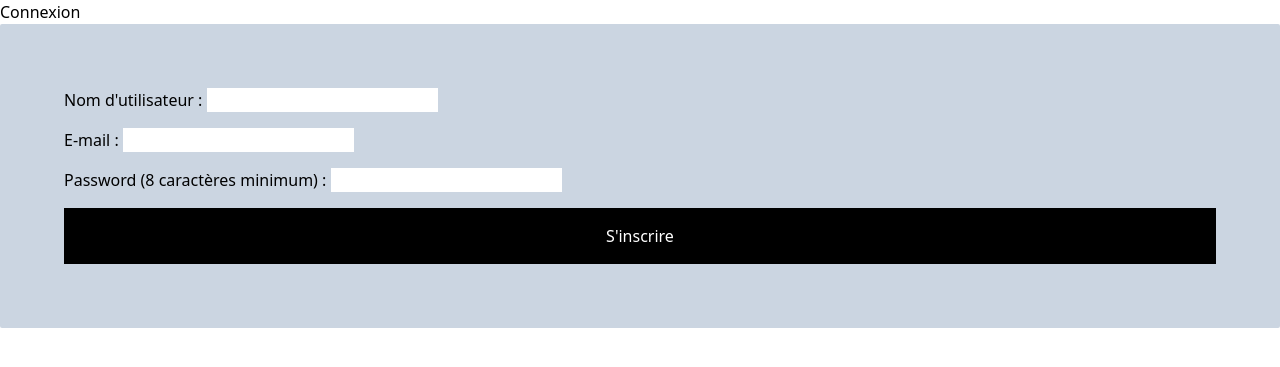
After one commit to Esteranodin/G404_TPgrpe-spotifly, a PHP site: page /public/inscription.php in a window 1280 px wide. The commit adds this page. Shown: the top 367 px of the page. Run offline with PHP 8.4, Linux system fonts and the light colour scheme.

Commit message:
added connexion and inscription page

```diff
--- a/assets/css/output.css
+++ b/assets/css/output.css
@@ -553,3 +553,149 @@ video {
 [hidden]:where(:not([hidden="until-found"])) {
   display: none;
 }
+
+.m-auto {
+  margin: auto;
+}
+
+.flex {
+  display: flex;
+}
+
+.size-64 {
+  width: 16rem;
+  height: 16rem;
+}
+
+.size-24 {
+  width: 6rem;
+  height: 6rem;
+}
+
+.size-\[\] {
+  width: ;
+  height: ;
+}
+
+.size-\[64px\] {
+  width: 64px;
+  height: 64px;
+}
+
+.h-fit {
+  height: -moz-fit-content;
+  height: fit-content;
+}
+
+.w-2\/3 {
+  width: 66.666667%;
+}
+
+.w-32 {
+  width: 8rem;
+}
+
+.w-64 {
+  width: 16rem;
+}
+
+.w-fit {
+  width: -moz-fit-content;
+  width: fit-content;
+}
+
+.w-\[64px\] {
+  width: 64px;
+}
+
+.cursor-pointer {
+  cursor: pointer;
+}
+
+.flex-col {
+  flex-direction: column;
+}
+
+.items-center {
+  align-items: center;
+}
+
+.gap-5 {
+  gap: 1.25rem;
+}
+
+.gap-4 {
+  gap: 1rem;
+}
+
+.rounded-sm {
+  border-radius: 0.125rem;
+}
+
+.bg-slate-400 {
+  --tw-bg-opacity: 1;
+  background-color: rgb(148 163 184 / var(--tw-bg-opacity, 1));
+}
+
+.bg-black {
+  --tw-bg-opacity: 1;
+  background-color: rgb(0 0 0 / var(--tw-bg-opacity, 1));
+}
+
+.bg-slate-300 {
+  --tw-bg-opacity: 1;
+  background-color: rgb(203 213 225 / var(--tw-bg-opacity, 1));
+}
+
+.p-4 {
+  padding: 1rem;
+}
+
+.p-8 {
+  padding: 2rem;
+}
+
+.p-12 {
+  padding: 3rem;
+}
+
+.p-16 {
+  padding: 4rem;
+}
+
+.p-2 {
+  padding: 0.5rem;
+}
+
+.text-center {
+  text-align: center;
+}
+
+.text-xl {
+  font-size: 1.25rem;
+  line-height: 1.75rem;
+}
+
+.text-3xl {
+  font-size: 1.875rem;
+  line-height: 2.25rem;
+}
+
+.font-bold {
+  font-weight: 700;
+}
+
+.font-extrabold {
+  font-weight: 800;
+}
+
+.text-white {
+  --tw-text-opacity: 1;
+  color: rgb(255 255 255 / var(--tw-text-opacity, 1));
+}
+
+.shadow-md {
+  --tw-shadow: 0 4px 6px -1px rgb(0 0 0 / 0.1), 0 2px 4px -2px rgb(0 0 0 / 0.1);
+  --tw-shadow-colored: 0 4px 6px -1px var(--tw-shadow-color), 0 2px 4px -2px var(--tw-shadow-color);
+  box-shadow: var(--tw-ring-offset-shadow, 0 0 #0000), var(--tw-ring-shadow, 0 0 #0000), var(--tw-shadow);
+}
--- /dev/null
+++ b/public/inscription.php
@@ -0,0 +1,55 @@
+<?php
+
+
+
+require_once("./components/htmlstart.php");
+
+?>
+
+
+
+<body>
+
+    <header>
+
+    </header>
+    <main>
+
+        <h2>Connexion</h2>
+
+        <div class="bg-slate-300 p-16 rounded-sm ">
+            <form action="./process/process_inscription.php" method="post" class="flex flex-col gap-4">
+
+                <div>
+                    <label for="username">Nom d'utilisateur :</label>
+                    <input type="text" id="username" name="username" required />
+                </div>
+
+                <div>
+                    <label for="mail">E-mail : </label>
+                    <input type="email" id="mail" name="mail" required />
+                </div>
+
+                <div>
+                    <label for="password">Password (8 caractères minimum) :</label>
+                    <input type="password" id="password" name="password" minlength="8" required />
+                </div>
+
+
+                <input type="submit" value="S'inscrire" class="bg-black text-white p-4 cursor-pointer"/>
+
+            </form>
+        </div>
+
+    </main>
+    <footer>
+
+    </footer>
+
+
+
+
+
+</body>
+
+</html>
```
Also changed, not shown: index.php (+19 -42 lines), public/connexion.php (added, +50 -0 lines).
